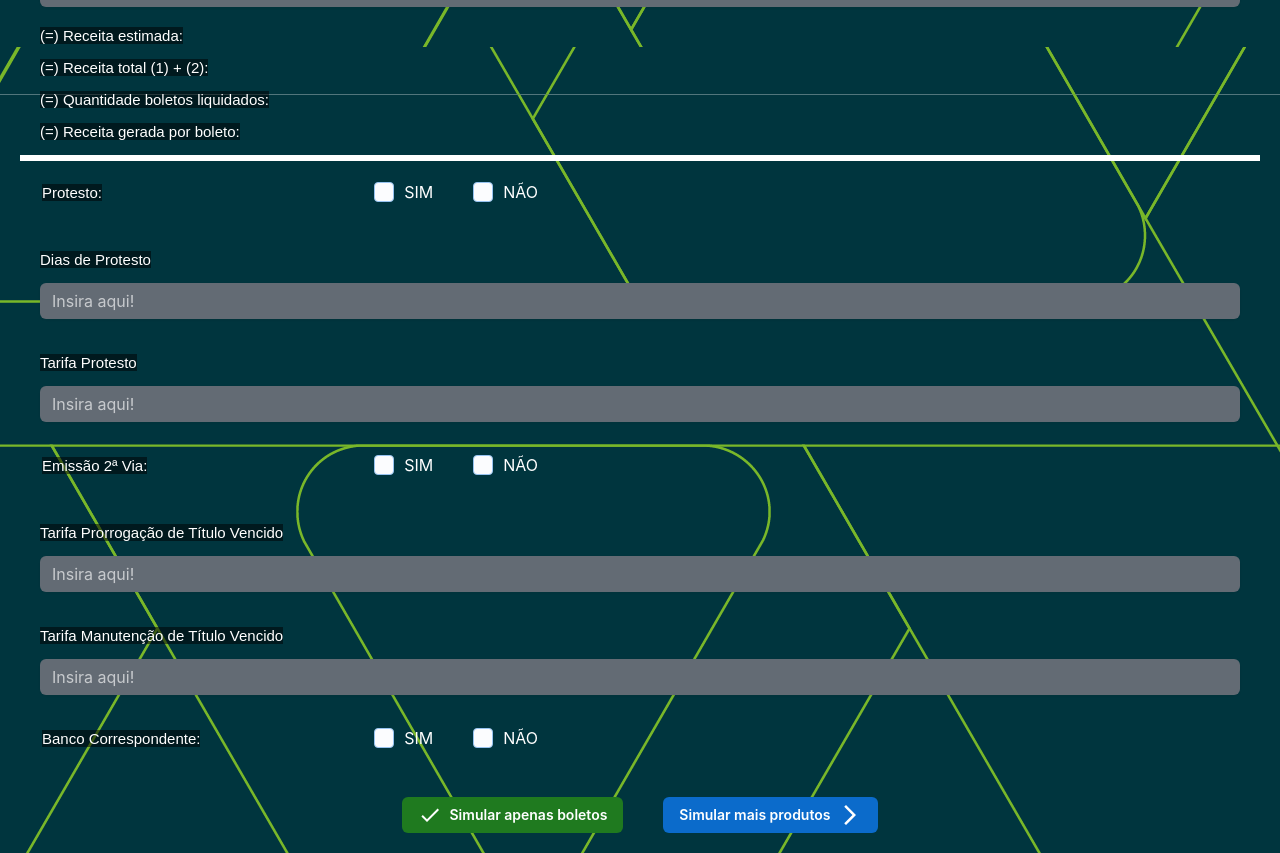
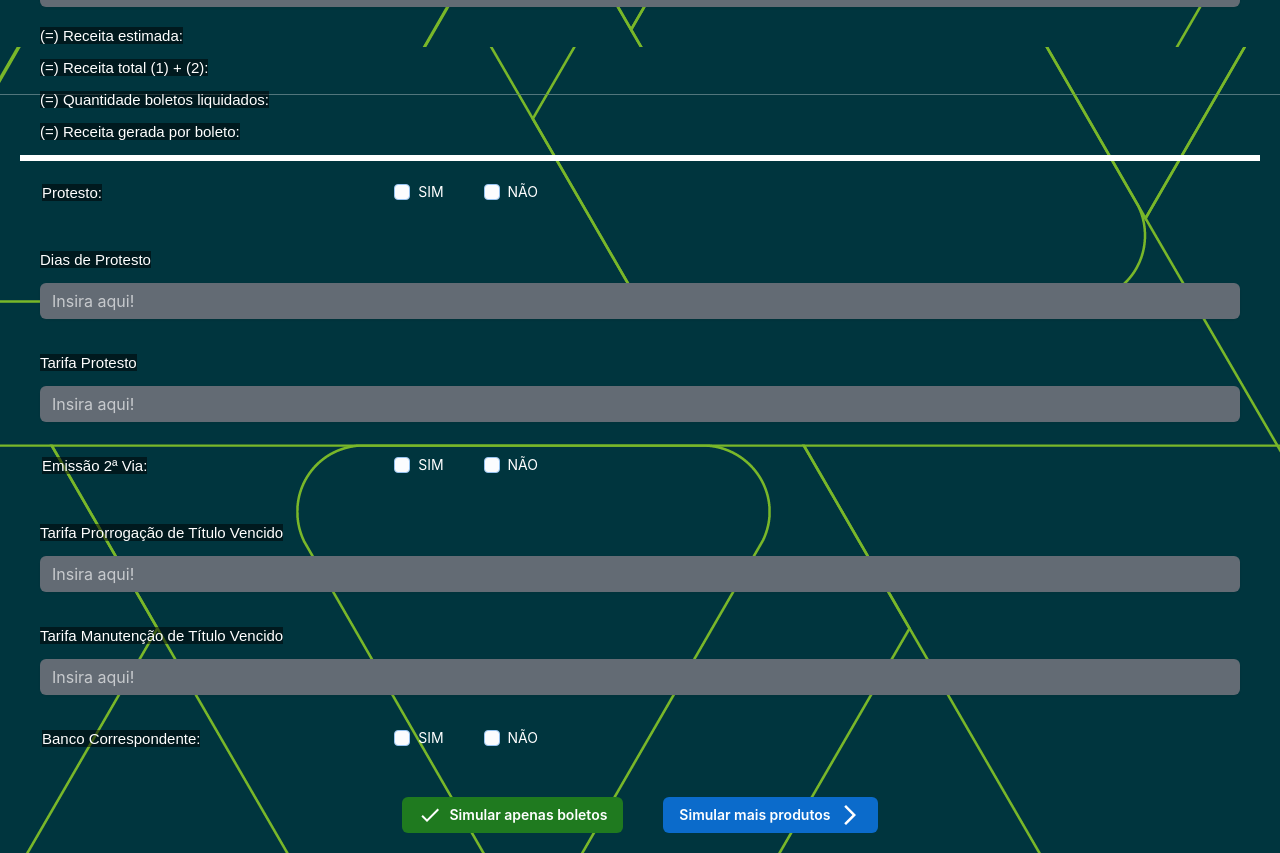
Before and after one commit to hugoFreit4s/simulador-produtos, a React (Create React App) app: page /boletos in a window 1280 px wide. Shown: the part 1033-1886 px from the top of the page. Built offline with nearby package versions, Linux system fonts and the light colour scheme.

Commit message:
Mudança em nome de variavel

```diff
--- a/src/pages/Boletos.js
+++ b/src/pages/Boletos.js
@@ -16,8 +16,8 @@ function Boletos() {
     const [diasFloat, setDiasFloat] = React.useState('');
     const [CDIauferido1Dia, setCDIauferido1Dia] = React.useState('');
     const [percentageCentralizacao2, setpercentageCentralizacao2] = React.useState('');
-    const [isChecked, setIsChecked] = React.useState(false);
-    const [isChecked2, setIsChecked2] = React.useState(false);
+    const [isChecked, setIsProtesto1Checked] = React.useState(false);
+    const [isChecked2, setIsProtesto2Checked] = React.useState(false);
     const [diasProtesto, setdiasProtesto] = React.useState('');
     const [tarifaProtesto, setTarifaProtesto] = React.useState('');
     const [isCheckedEmissao2Via, setisCheckedEmissao2Via1] = React.useState(false);
@@ -62,17 +62,18 @@ function Boletos() {
         setpercentageCentralizacao2(e.target.value);
     }
 
-    const handleCheckbox1 = (e) => {
-        setIsChecked(e.target.checked);
+    const handleCheckboxProtesto1 = (e) => {
+        setIsProtesto1Checked(e.target.checked);
         if (e.target.checked) {
-            setIsChecked2(false);
+            setIsProtesto2Checked(false);
         }
     };
 
-    const handleCheckbox2 = (e) => {
-        setIsChecked2(e.target.checked);
+    const handleCheckboxProtesto2 = (e) => {
+        setIsProtesto2Checked(e.target.checked);
         if (e.target.checked) {
-            setIsChecked(false);
+            setIsProtesto1Checked(false);
+            // document.getElementById("sem-protesto").
         }
     };
 
@@ -166,8 +167,8 @@ function Boletos() {
                         <div className="input-checkbox">
                             <p className="common-text">Protesto:</p>
                             <div style={{ display: 'flex', gap: '40px' }}>
-                                <Checkbox checked={isChecked} color="primary" size="md" variant="outlined" label="SIM" onChange={handleCheckbox1} />
-                                <Checkbox checked={isChecked2} color="primary" size="md" variant="outlined" label="NÃO" onChange={handleCheckbox2} />
+                                <Checkbox checked={isChecked} color="primary" size="sm" variant="outlined" label="SIM" onChange={handleCheckboxProtesto1} />
+                                <Checkbox checked={isChecked2} id="sem-protesto" color="primary" size="sm" variant="outlined" label="NÃO" onChange={handleCheckboxProtesto2} />
                             </div>
                         </div>
                         <div id="inputs-currency">
@@ -177,8 +178,8 @@ function Boletos() {
                         <div className="input-checkbox">
                             <p className="common-text">Emissão 2ª Via:</p>
                             <div style={{ display: 'flex', gap: '40px' }}>
-                                <Checkbox checked={isCheckedEmissao2Via} color="primary" size="md" variant="outlined" label="SIM" onChange={handleEmissaoSegundaVia1} />
-                                <Checkbox checked={isCheckedEmissao2Via2} color="primary" size="md" variant="outlined" label="NÃO" onChange={handleEmissaoSegundaVia2} />
+                                <Checkbox checked={isCheckedEmissao2Via} color="primary" size="sm" variant="outlined" label="SIM" onChange={handleEmissaoSegundaVia1} />
+                                <Checkbox checked={isCheckedEmissao2Via2} color="primary" size="sm" variant="outlined" label="NÃO" onChange={handleEmissaoSegundaVia2} />
                             </div>
                         </div>
                         <div id="inputs-currency">
@@ -188,8 +189,8 @@ function Boletos() {
                         <div className="input-checkbox">
                             <p className="common-text">Banco Correspondente:</p>
                             <div style={{ display: 'flex', gap: '40px' }}>
-                                <Checkbox checked={isCheckedBancoCorrespondente} color="primary" size="md" variant="outlined" label="SIM" onChange={handleBancoCorrespondente} />
-                                <Checkbox checked={isCheckedBancoCorrespondente2} color="primary" size="md" variant="outlined" label="NÃO" onChange={handleBancoCorrespondente2} />
+                                <Checkbox checked={isCheckedBancoCorrespondente} color="primary" size="sm" variant="outlined" label="SIM" onChange={handleBancoCorrespondente} />
+                                <Checkbox checked={isCheckedBancoCorrespondente2} color="primary" size="sm" variant="outlined" label="NÃO" onChange={handleBancoCorrespondente2} />
                             </div>
                         </div>
                     </div>
```
